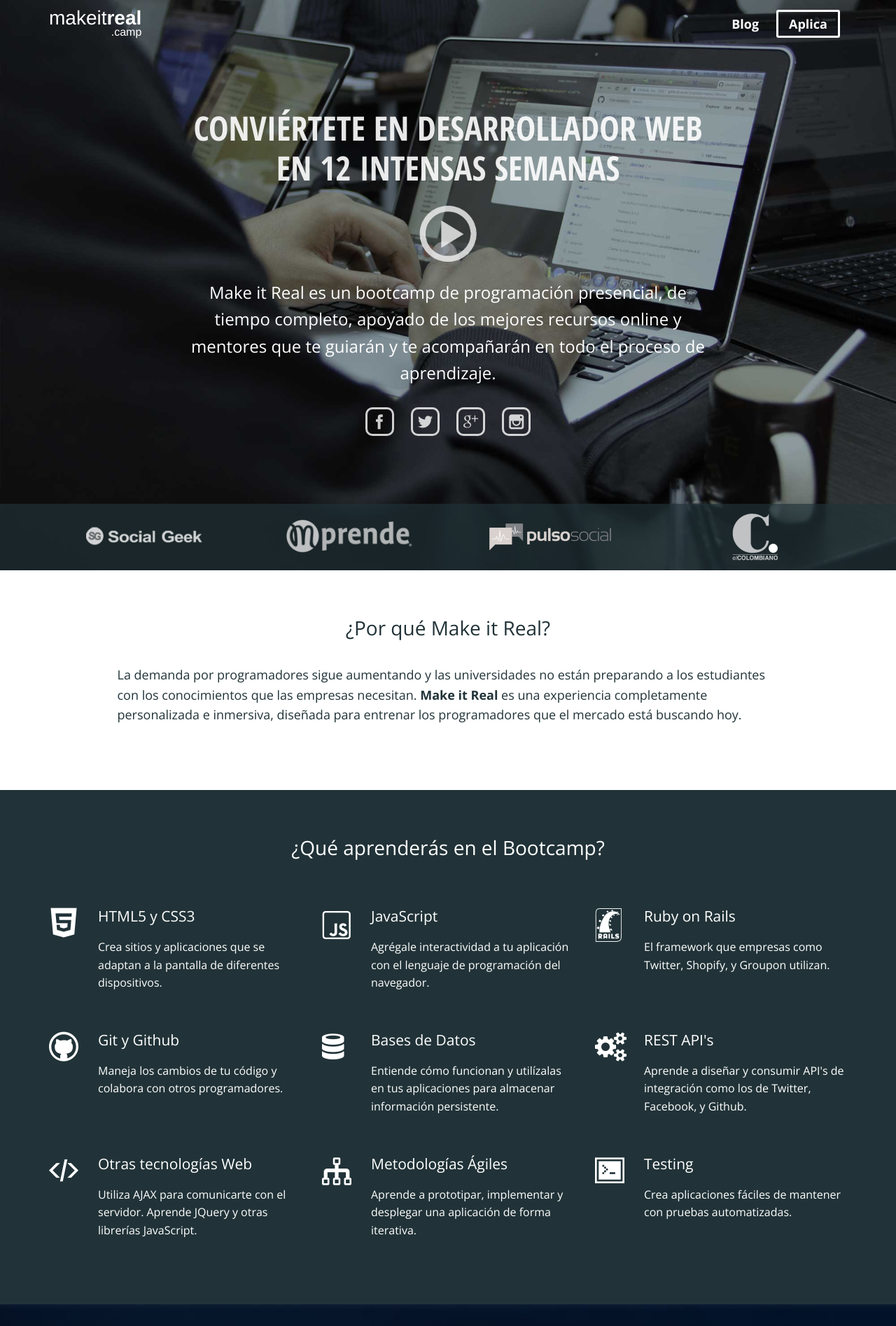
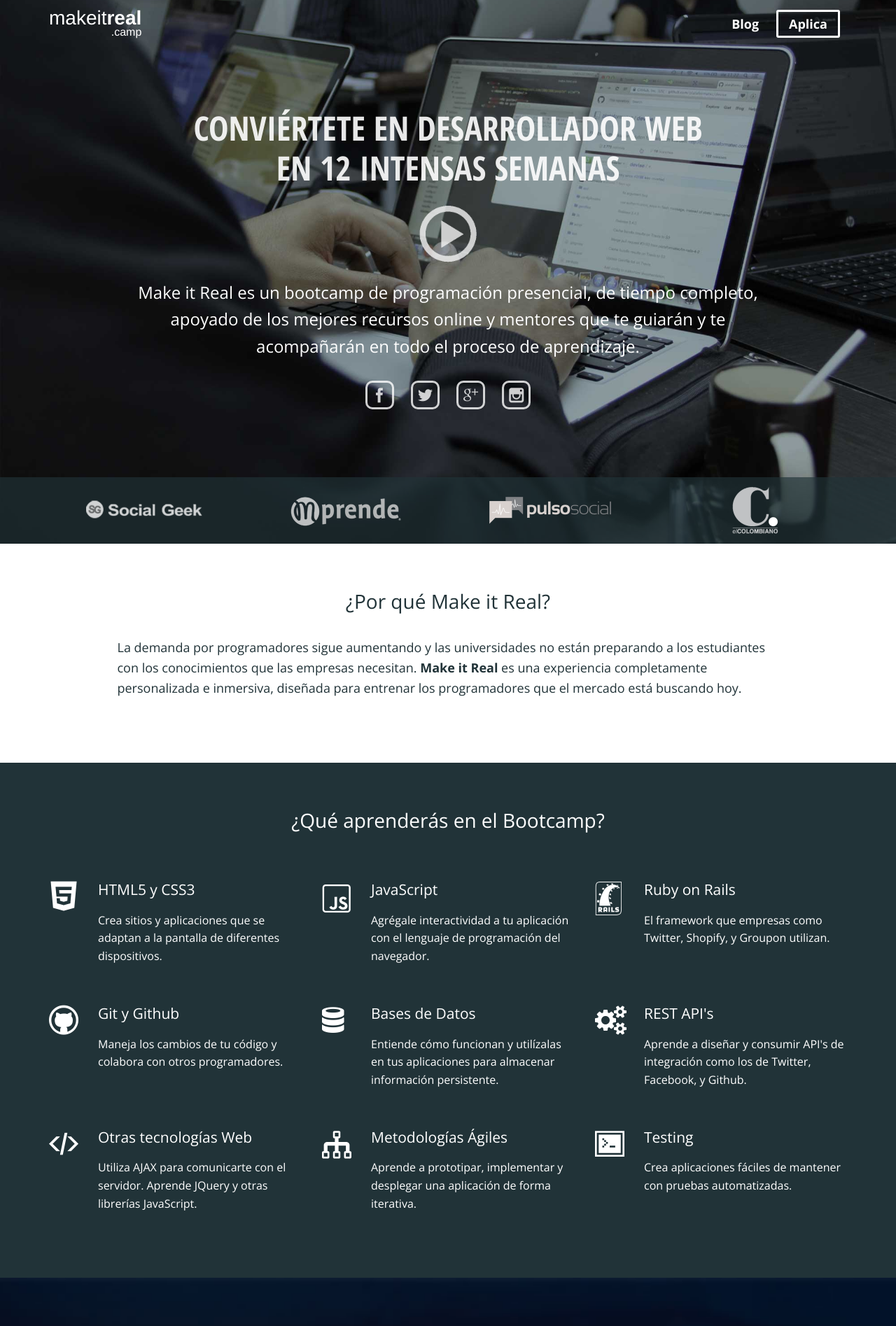
Before and after one commit to simonhoyos/blog, a Jekyll site: the page built from index.html, in a window 1280 px wide. Shown: the top 1895 px of the page at 70% size. Built offline with Jekyll 4.4.1, drawn with Linux system fonts in a browser that asks for light colours; nearby versions of some CDN libraries.

Commit message:
Small design tweaks to home

```diff
--- a/css/style.scss
+++ b/css/style.scss
@@ -133,7 +133,7 @@
   .sub-leading {
     color: white;
     font-size: 16px;
-    line-height: 1.4;
+    line-height: 1.3;
     font-weight: 300;
     text-align: center;
     padding-top: 10px;
--- a/index.html
+++ b/index.html
@@ -11,7 +11,7 @@
       <div class="text-center">
         <a href="http://player.vimeo.com/video/112700446?autoplay=1" id="main-video"><img src="/images/play-gray.png" alt="play"></a>
       </div>
-      <div class="col-xs-10 col-xs-offset-1 col-sm-8 col-sm-offset-2">
+      <div class="col-xs-10 col-xs-offset-1">
         <div class="sub-leading">Make it Real es un <a href="/2014/08/03/que-es-un-bootcamp-inmersivo-de-programacion/" target="_blank">bootcamp de programación</a> presencial, de tiempo completo, apoyado de los mejores recursos online y mentores que te guiarán y te acompañarán en todo el proceso de aprendizaje.</div>
       </div>
     </div>
```
Also changed, not shown: css/style.css, images/mprende-white.png.
